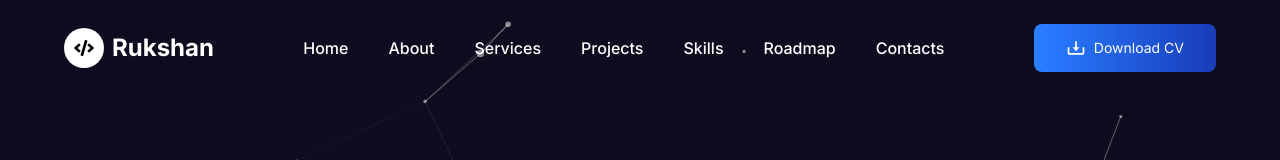
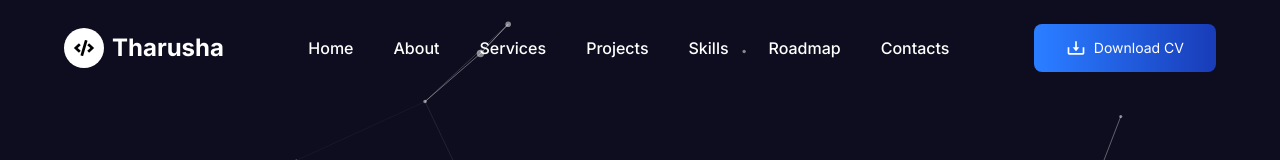
Before and after one commit to Tharusha-R/Portfolio, a Next.js app: page / in a window 1280 px wide. Shown: the top 160 px of the page. Built offline with nearby package versions, Linux system fonts and the light colour scheme.

Commit message:
Edit Navbar

```diff
--- a/components/Home/Navbar/Nav.tsx
+++ b/components/Home/Navbar/Nav.tsx
@@ -1,5 +1,6 @@
 "use client";
 import { Navlinks } from '@/constant/constant'
+import { link } from 'fs'
 import Link from 'next/link'
 import React, { useEffect, useState } from 'react'
 import { BiDownload } from 'react-icons/bi'
@@ -10,73 +11,83 @@ type Props = {
     openNav: () => void;
 }
 
-const Nav = ({ openNav }: Props) => {
+const Nav = ({openNav}:Props) => {
+
     const [navBg, setNavBg] = useState(false);
 
     useEffect(() => {
         const handler = () => {
             if (window.scrollY >= 90) setNavBg(true);
-            else setNavBg(false);
+            if(window.scrollY < 90) setNavBg(false);
         };
 
         window.addEventListener("scroll", handler);
-        return () => window.removeEventListener("scroll", handler);
+
+        return () =>  window.removeEventListener("scroll", handler);
+
+
     }, []);
 
+
+
+
   return (
-        <div className={`transition-all ${navBg ? "bg-[#0f142ed9] shadow-md" : "fixed"} duration-200 h-[12vh] z-50 fixed w-full`}>
-            <div className='flex items-center h-full justify-between w-[90%] mx-auto'>
-
+    <div className= {`transition-all ${navBg ? "bg-[#0f142ed9] shadow-md" : "fixed"} duration-200 h-[12vh] z-10000 fixed w-full `}>
+        <div className=' flex items-center h-full justify-between w-[90%] mx-auto '>
         {/* logo */}
         <div
         onClick={() => {
             const section = document.querySelector("#home");
-                        if (section) section.scrollIntoView({ behavior: "smooth" });
+            if (section) {
+            section.scrollIntoView({ behavior: "smooth" });
+            }
         }}
         className="group flex items-center space-x-2 cursor-pointer transition-all duration-300"
         >
         <div className="w-10 h-10 bg-white rounded-full flex items-center justify-center
-                                    transition-transform duration-300
+                        transition-all duration-300
                         group-hover:bg-indigo-500
-                                    group-hover:scale-125
-                                    group-hover:shadow-lg">
+                        group-hover:scale-110">
             <FaCode className="w-5 h-5 text-black
-                                        transition-colors duration-300
+                            transition-all duration-300
                             group-hover:text-white" />
         </div>
 
         <h1 className="text-xl hidden sm:block md:text-2xl text-white font-bold
                         transition-all duration-300
                         group-hover:text-indigo-400
-                                    group-hover:tracking-wider
-                                    group-hover:scale-105">
-                        Rukshan
+                        group-hover:tracking-wide">
+            Tharusha
         </h1>
         </div>
 
+
             {/* navlinks */}
             <div className="hidden lg:flex items-center space-x-10">
-                    {Navlinks.map((link) => (
+            {Navlinks.map((link) => {
+                return (
                 <Link
                     key={link.id}
                     href={link.url}
                     onClick={(e) => {
                     e.preventDefault();
                     const section = document.querySelector(link.url);
-                                if (section) section.scrollIntoView({ behavior: "smooth" });
+                    if (section) {
+                        section.scrollIntoView({ behavior: "smooth" });
+                    }
                     }}
                     className="text-base hover:text-indigo-400 text-white font-medium transition-all duration-200"
                 >
                     {link.Lable}
                 </Link>
-                    ))}
+                );
+            })}
             </div>
-
             {/* CV Button */}
             <a href="/Tharusha_CV.pdf" download>
             <button
                 className="px-8 py-3.5 text-sm cursor-pointer rounded-lg
-                                   bg-gradient-to-r from-blue-500 to-blue-800
+                bg-linear-to-r from-blue-500 to-blue-800
                 hover:from-blue-600 hover:to-blue-900
                 transition-all duration-300 text-white
                 flex items-center space-x-2"
@@ -87,13 +98,13 @@ const Nav = ({ openNav }: Props) => {
             </a>
 
             {/* Burger Menu */}
-                <HiBars3BottomRight
+            < HiBars3BottomRight
             onClick={openNav}
-                    className='w-8 h-8 cursor-pointer text-white lg:hidden'
-                />
+            className='w-8 h-8 cursor-pointer text-white lg:hidden'/>
            </div>
+
     </div>
   )
 }
 
-export default Nav;
+export default Nav
```
Lines whose indentation alone changed are shown as unchanged.
